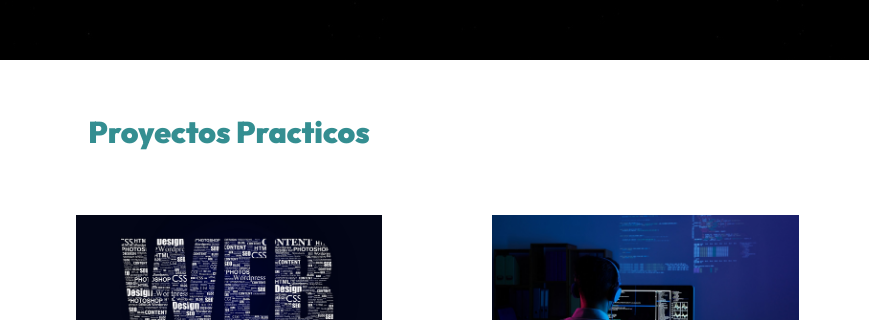
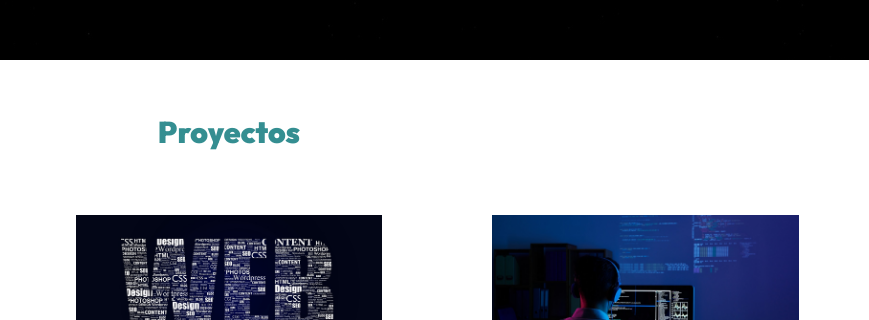
Before and after one commit to RA9FzAjTmS9uHii/portafolio-tovilla, a plain HTML site: page index.html in a window 1280 px wide. Shown: the part 673-993 px from the top of the page, 411-1280 px from the left. Drawn offline with Linux system fonts and the light colour scheme.

Commit message:
Se Cambia proyectos practicos a Proyectos

```diff
--- a/index.html
+++ b/index.html
@@ -70,7 +70,7 @@
 
     <main class="proyectos contenedor" id="proyectos">
         <h2 class="proyectos__heading">
-            Proyectos Practicos
+            Proyectos
         </h2>
 
         <ul class="proyectos__grid">
```
Also changed, not shown: 1 other file.
